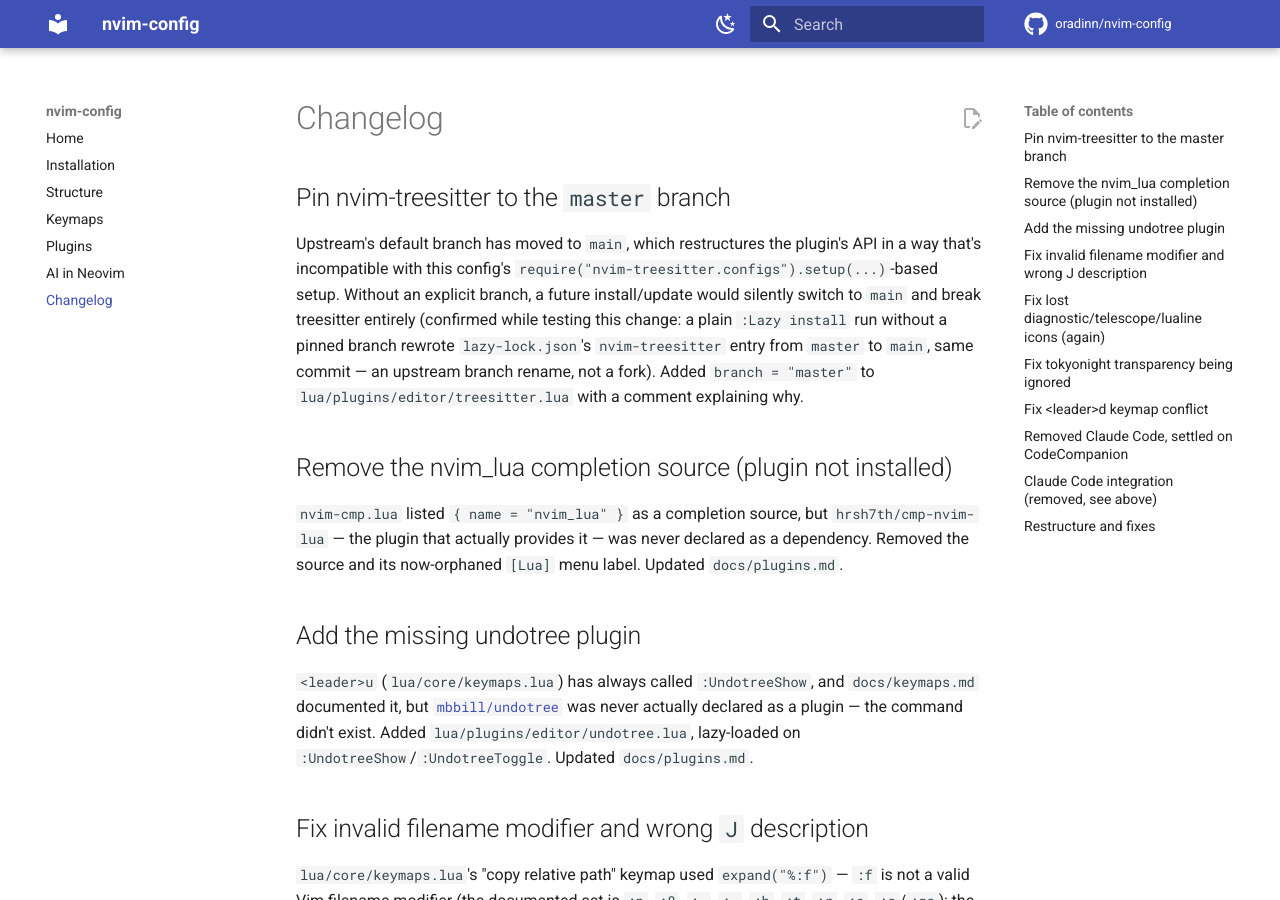
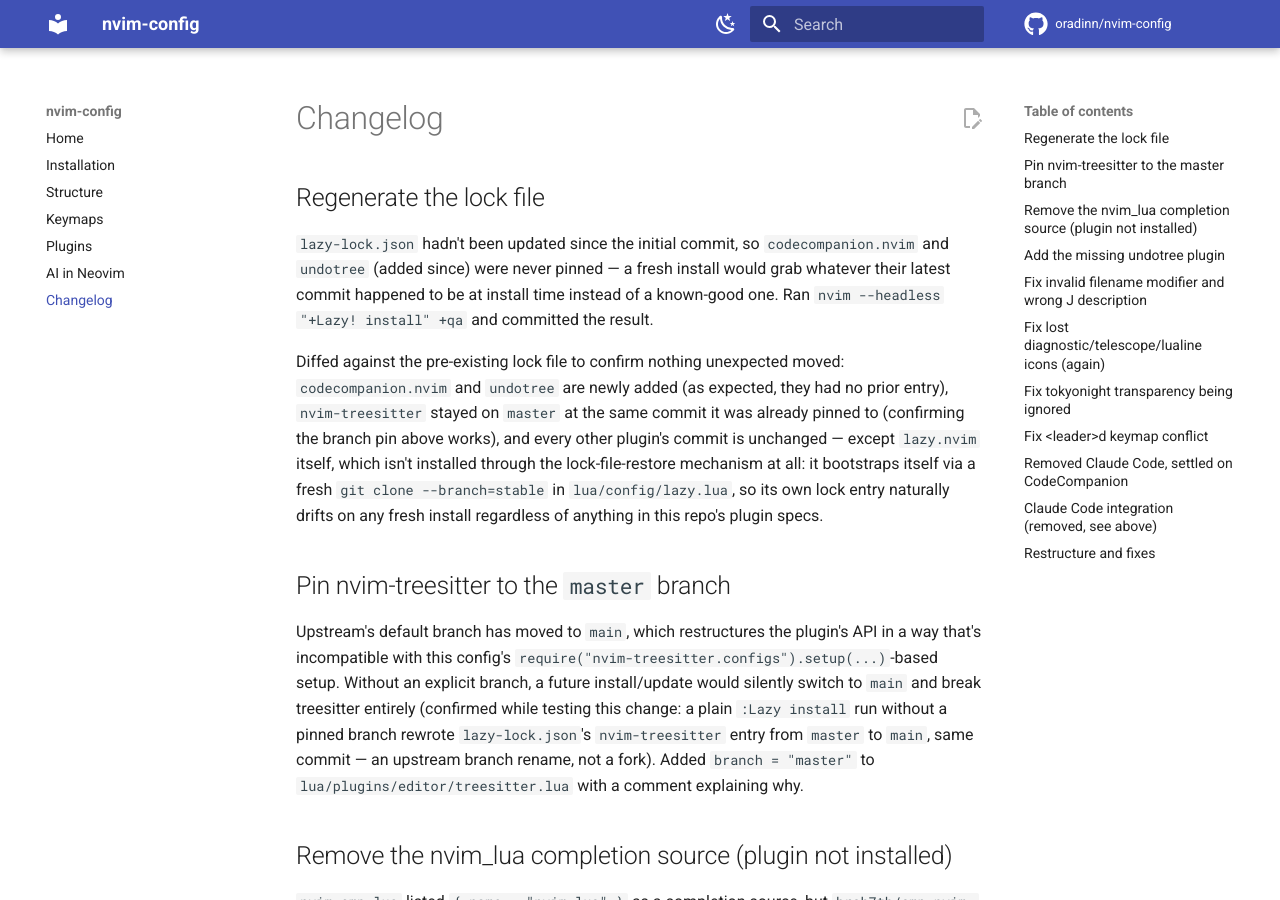
Before and after one commit to oradinn/nvim-config, an MkDocs documentation site: the page built from docs/changelog.md, in a window 1280 px wide and 900 px high. Built offline with MkDocs 1.6.1 and Material for MkDocs 9.7.7, drawn with Linux system fonts in a browser that asks for light colours; comment, search, counter and statistics services are not loaded.

Commit message:
Regenerate lazy-lock.json
Hadn't been updated since the initial commit, so codecompanion.nvim
and undotree (added since) were never pinned - a fresh install would
grab whatever their latest commit happened to be at install time
instead of a known-good one.

Ran `nvim --headless "+Lazy! install" +qa` and committed the result.

Diffed against the pre-existing lock file to confirm nothing
unexpected moved: codecompanion.nvim and undotree are newly added (as
expected, no prior entry), nvim-treesitter stayed on master at the
same commit it was already pinned to (confirming the branch pin from
the previous commit works), and every other plugin's commit is
unchanged - except lazy.nvim itself, which isn't installed through the
lock-file-restore mechanism: it bootstraps itself via a fresh
`git clone --branch=stable` in lua/config/lazy.lua, so its own entry
naturally drifts on any fresh install regardless of the plugin specs.

Co-Authored-By: Claude Sonnet 5 <noreply@anthropic.com>
Claude-Session: https://claude.ai/code/session_016YunJ1V2cbCqrNVvcpQqMP

```diff
--- a/docs/changelog.md
+++ b/docs/changelog.md
@@ -1,4 +1,22 @@
 # Changelog
+
+## Regenerate the lock file
+
+`lazy-lock.json` hadn't been updated since the initial commit, so
+`codecompanion.nvim` and `undotree` (added since) were never pinned — a
+fresh install would grab whatever their latest commit happened to be at
+install time instead of a known-good one. Ran
+`nvim --headless "+Lazy! install" +qa` and committed the result.
+
+Diffed against the pre-existing lock file to confirm nothing unexpected
+moved: `codecompanion.nvim` and `undotree` are newly added (as expected,
+they had no prior entry), `nvim-treesitter` stayed on `master` at the same
+commit it was already pinned to (confirming the branch pin above works),
+and every other plugin's commit is unchanged — except `lazy.nvim` itself,
+which isn't installed through the lock-file-restore mechanism at all: it
+bootstraps itself via a fresh `git clone --branch=stable` in
+`lua/config/lazy.lua`, so its own lock entry naturally drifts on any fresh
+install regardless of anything in this repo's plugin specs.
 
 ## Pin nvim-treesitter to the `master` branch
 
--- a/lazy-lock.json
+++ b/lazy-lock.json
@@ -7,8 +7,9 @@
   "cmp-nvim-lsp": { "branch": "main", "commit": "bd5a7d6db125d4654b50eeae9f5217f24bb22fd3" },
   "cmp-path": { "branch": "main", "commit": "c642487086dbd9a93160e1679a1327be111cbc25" },
   "cmp_luasnip": { "branch": "master", "commit": "98d9cb5c2c38532bd9bdb481067b20fea8f32e90" },
+  "codecompanion.nvim": { "branch": "main", "commit": "5126e399a0d5d1d4e5d34578a5472c6be5a5f8d3" },
   "friendly-snippets": { "branch": "main", "commit": "572f5660cf05f8cd8834e096d7b4c921ba18e175" },
-  "lazy.nvim": { "branch": "main", "commit": "db067881fff0fd4be8c00e5bde7492e0e1c77a2f" },
+  "lazy.nvim": { "branch": "main", "commit": "85c7ff3711b730b4030d03144f6db6375044ae82" },
   "lazydev.nvim": { "branch": "main", "commit": "01bc2aacd51cf9021eb19d048e70ce3dd09f7f93" },
   "lspkind.nvim": { "branch": "master", "commit": "3ddd1b4edefa425fda5a9f95a4f25578727c0bb3" },
   "lualine.nvim": { "branch": "master", "commit": "3946f0122255bc377d14a59b27b609fb3ab25768" },
@@ -24,5 +25,6 @@
   "telescope-fzf-native.nvim": { "branch": "main", "commit": "1f08ed60cafc8f6168b72b80be2b2ea149813e55" },
   "telescope.nvim": { "branch": "0.1.x", "commit": "a0bbec21143c7bc5f8bb02e0005fa0b982edc026" },
   "tokyonight.nvim": { "branch": "main", "commit": "4fe1b0c44f5d6ee769cdfbdffc7ccb703f53feda" },
+  "undotree": { "branch": "master", "commit": "6fa6b57cda8459e1e4b2ca34df702f55242f4e4d" },
   "which-key.nvim": { "branch": "main", "commit": "b4177e3eaf15fe5eb8357ebac2286d488be1ed00" }
 }
```
